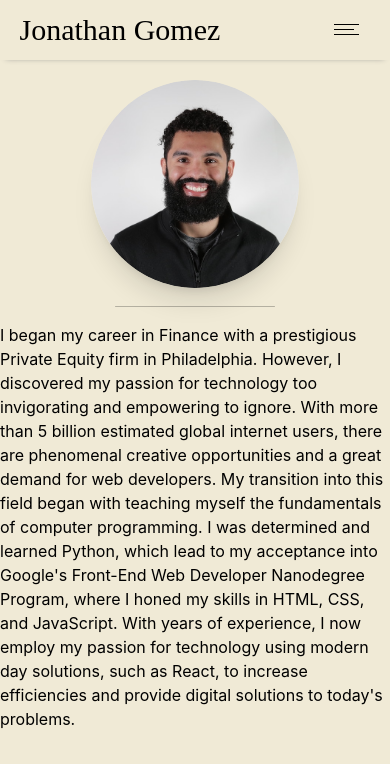
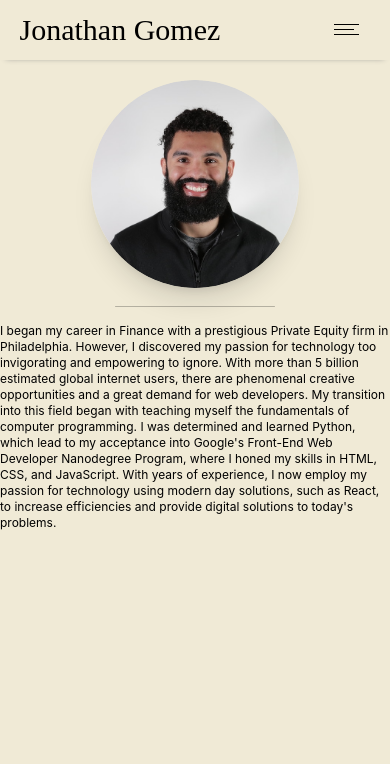
Before and after one commit to gomezjonathan46/portfolio, a React (Create React App) app: page / in a window 390 px wide. Shown: the top 764 px of the page. Built offline with nearby package versions, Linux system fonts and the light colour scheme; the HTML template or start-up script is replaced by a standard one; a web font is replaced by a local one.

Commit message:
Adjust font size on mobile

```diff
--- a/src/App.js
+++ b/src/App.js
@@ -4,7 +4,7 @@ import About from "./features/about/About";
 
 function App() {
   return (
-    <div className="">
+    <div className="fontSizeOnMobile">
       <Nav />
       <About />
     </div>
--- a/src/index.css
+++ b/src/index.css
@@ -30,4 +30,14 @@ code {
   .hideOnMobile {
     display: none;
   }
+  .fontSizeOnMobile {
+    font-size: 12px;
+    line-height: 1rem;
+  }
 }
+
+@media (min-width: 421px) and (max-width: 640px) {
+  .fontSizeOnMobile {
+    line-height: 1.5rem;
+  }
+}
```
